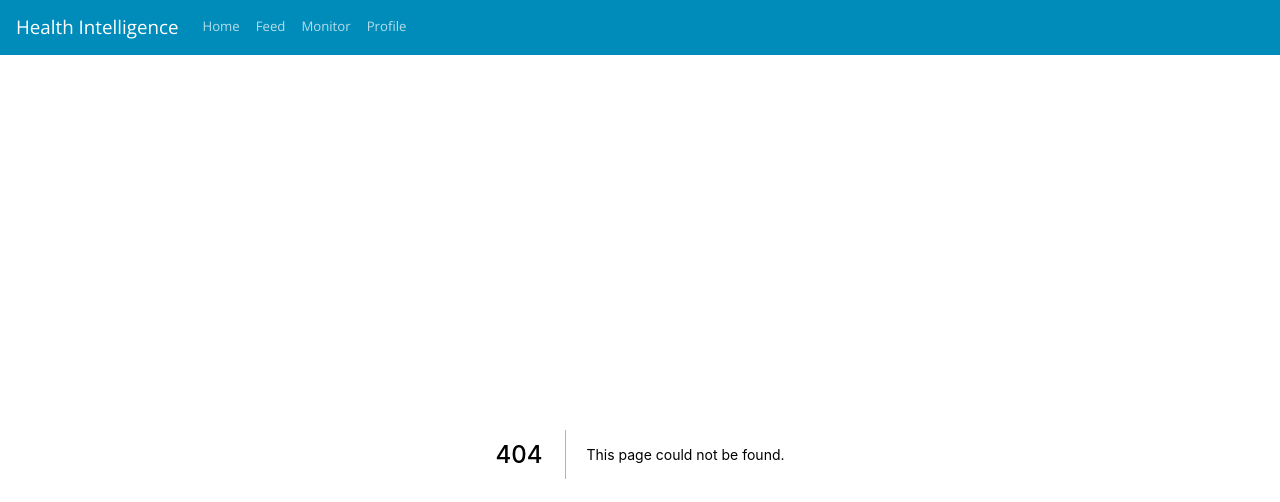
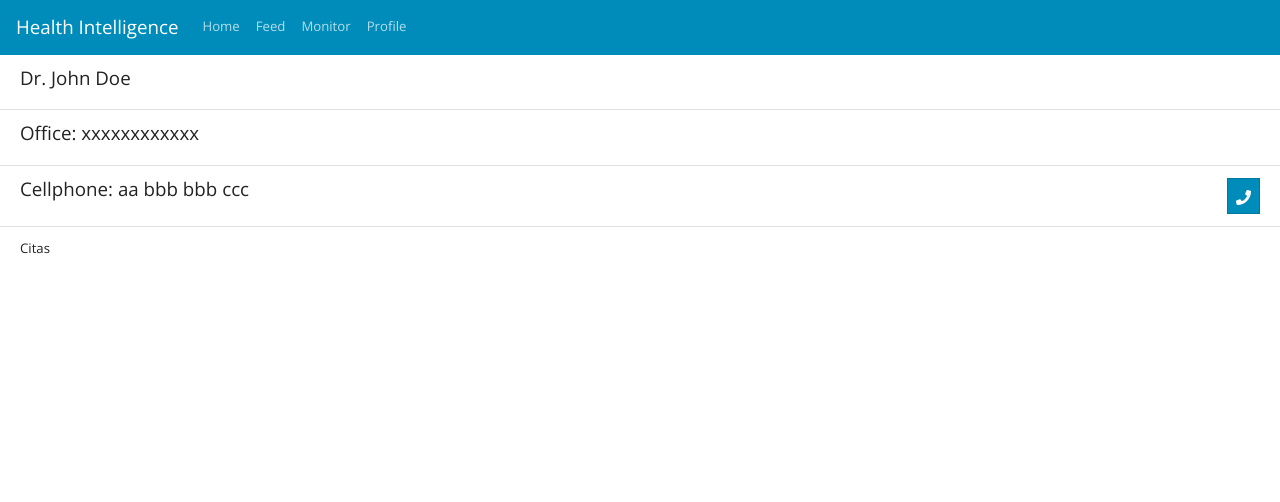
Before and after one commit to eduardvercaemer/itesm-hackathon-health-intelligence, a Next.js app: page /doctor in a window 1280 px wide. Before the commit this address had no page. Shown: the top 502 px of the page. Built offline with nearby package versions, Linux system fonts and the light colour scheme.

Commit message:
add: basic doctor page

```diff
--- /dev/null
+++ b/pages/doctor.js
@@ -0,0 +1,27 @@
+import { ListGroup, Button } from "react-bootstrap";
+// import a cellphone icon
+import { FaPhone } from "react-icons/fa";
+
+// a bootstrap list group with fields for doctor information
+// each item has a title and content inline
+const DoctorInfo = () => (
+  <ListGroup variant="flush">
+    <ListGroup.Item>
+      <h5>Dr. John Doe</h5>
+    </ListGroup.Item>
+    <ListGroup.Item>
+      <h5>Office: xxxxxxxxxxxx</h5>
+    </ListGroup.Item>
+    <ListGroup.Item>
+      <h5 style={{ display: "inline" }}>Cellphone: aa bbb bbb ccc</h5>
+      <Button variant="primary" className="float-right">
+        <FaPhone />
+      </Button>
+    </ListGroup.Item>
+    <ListGroup.Item>Citas</ListGroup.Item>
+  </ListGroup>
+);
+
+export default function Doctor() {
+  return <DoctorInfo />;
+}
```
Also changed, not shown: components/main-dashboard.js (+7 -2 lines).
